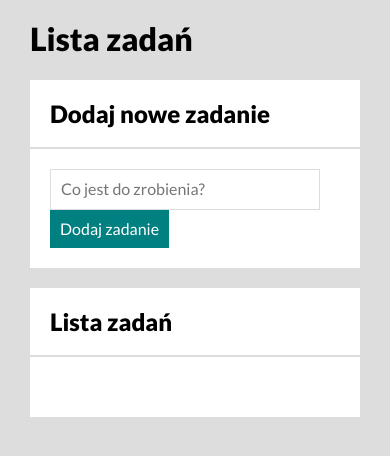
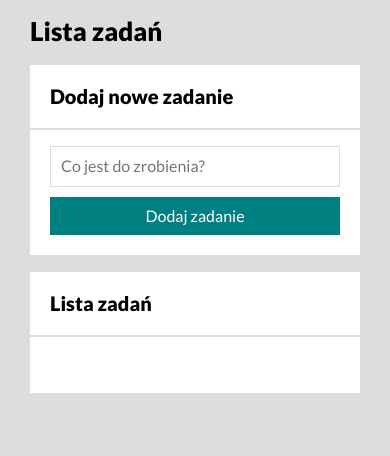
Before and after one commit to loca20/todoList-flex, a plain HTML site: page index.html in a window 390 px wide. Drawn offline with nearby package versions, Linux system fonts and the light colour scheme.

Commit message:
added media queries

```diff
--- a/css/form.css
+++ b/css/form.css
@@ -1,6 +1,5 @@
 .form {
 	display: flex;
-	justify-content: space-between;
 	flex-wrap: wrap;
 	padding: 0 20px 20px 20px;
 }
@@ -18,3 +17,18 @@
 	color: #fff;
 	border: none;
 }
+
+@media (max-width: 576px) {
+	.form {
+		flex-direction: column;
+	}
+
+	.form__newTask {
+		margin-right: 0;
+		margin-bottom: 10px;
+	}
+
+	.form__sendTaskButton {
+		flex-grow: 1;
+	}
+}
--- a/css/header.css
+++ b/css/header.css
@@ -1,3 +1,9 @@
 .header__title {
 	font-weight: 900;
 }
+
+@media (max-width: 576px) {
+    .header__title {
+        font-size: 26px;
+    }
+}
--- a/css/main.css
+++ b/css/main.css
@@ -29,3 +29,9 @@ html {
 	font-weight: 900;
 	border-bottom: 2px solid #ddd;
 }
+
+@media (max-width: 576px) {
+    .section__title {
+        font-size: 20px;
+    }
+}
```
